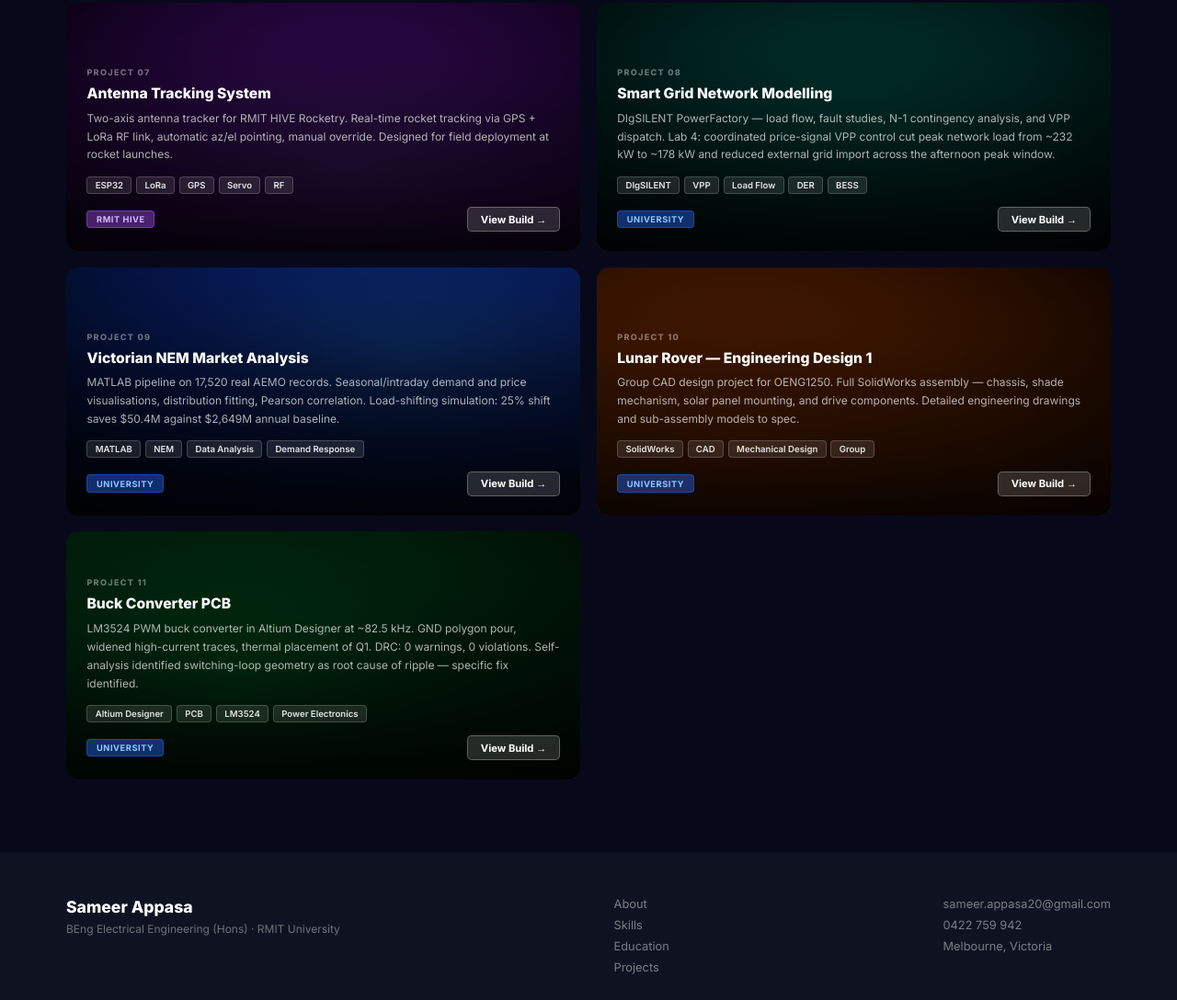
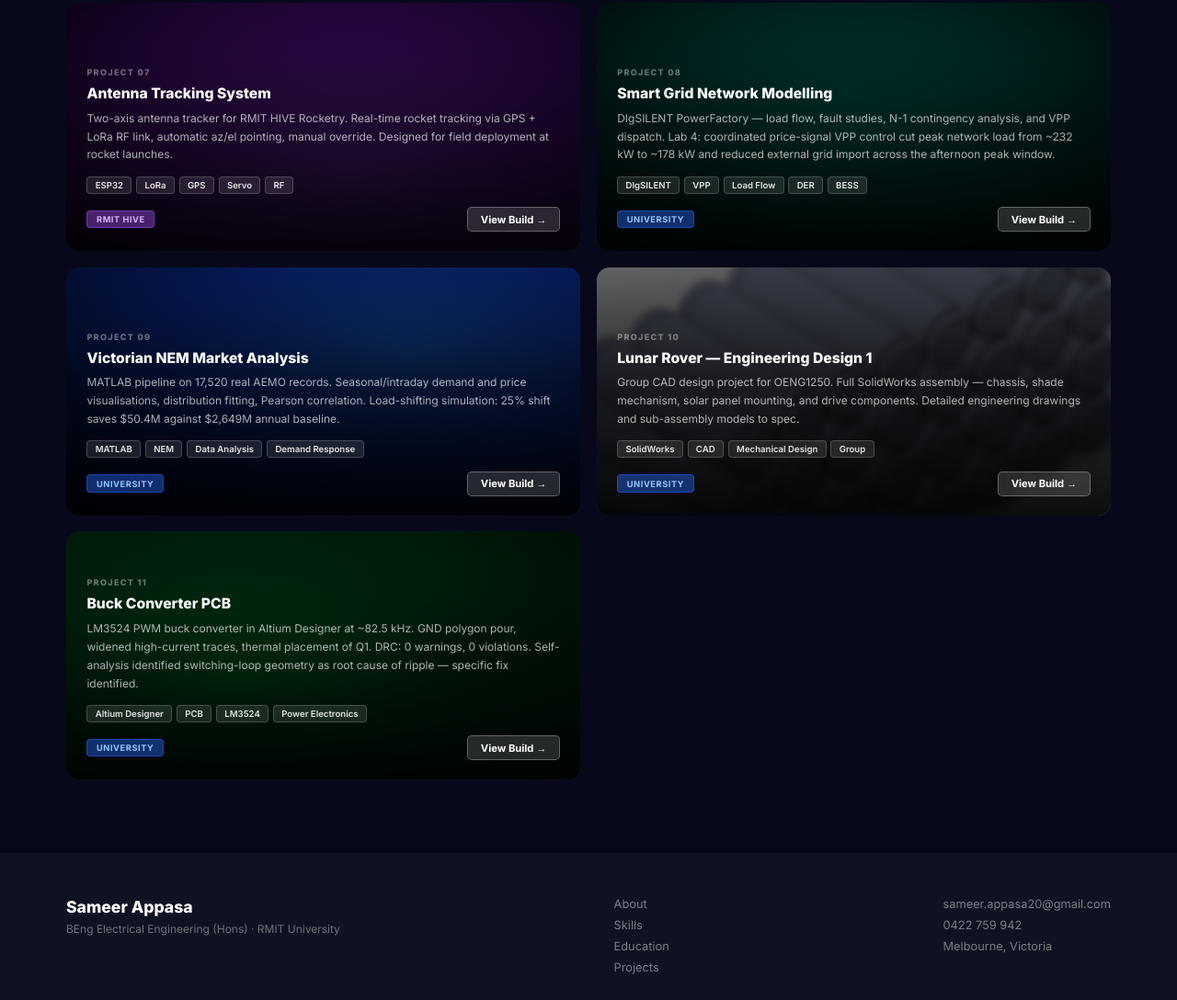
Before and after one commit to Sam2001115/Sam2001115.github.io, a plain HTML site: page index.html in a window 1280 px wide. Shown: the part 4059-5147 px from the top of the page at 92% size. Drawn offline with Linux system fonts and the light colour scheme.

Commit message:
feat: add battery pack photo background to lunar rover project card
Use SolidWorks 32-cell render (assets/lunar/cells-render.png) as the
background image for the Project 10 card on the index page.

Co-Authored-By: Claude Sonnet 4.6 <noreply@anthropic.com>
Claude-Session: https://claude.ai/code/session_01EPcz17CnXVwVEMYa4EWsUy

```diff
--- a/index.html
+++ b/index.html
@@ -705,7 +705,7 @@ footer{background:#0f1221;padding:3rem 0 1.5rem}
       </div>
     </div>
 
-    <div class="proj proj-c1">
+    <div class="proj proj-c1" style="--ph:url('assets/lunar/cells-render.png')">
       <div class="proj-overlay">
         <div class="proj-num">PROJECT 10</div>
         <div class="proj-title">Lunar Rover — Engineering Design 1</div>
```
